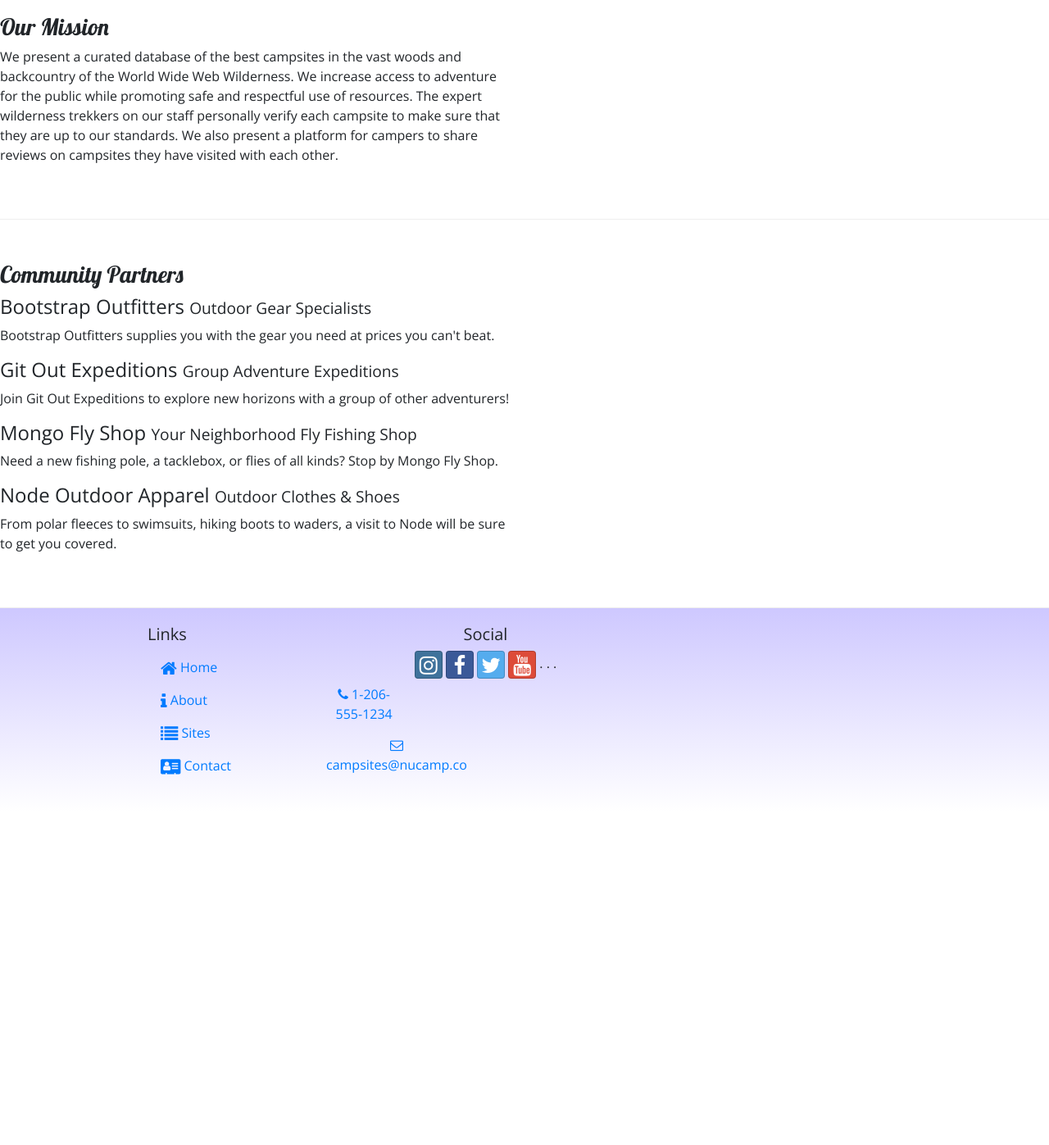
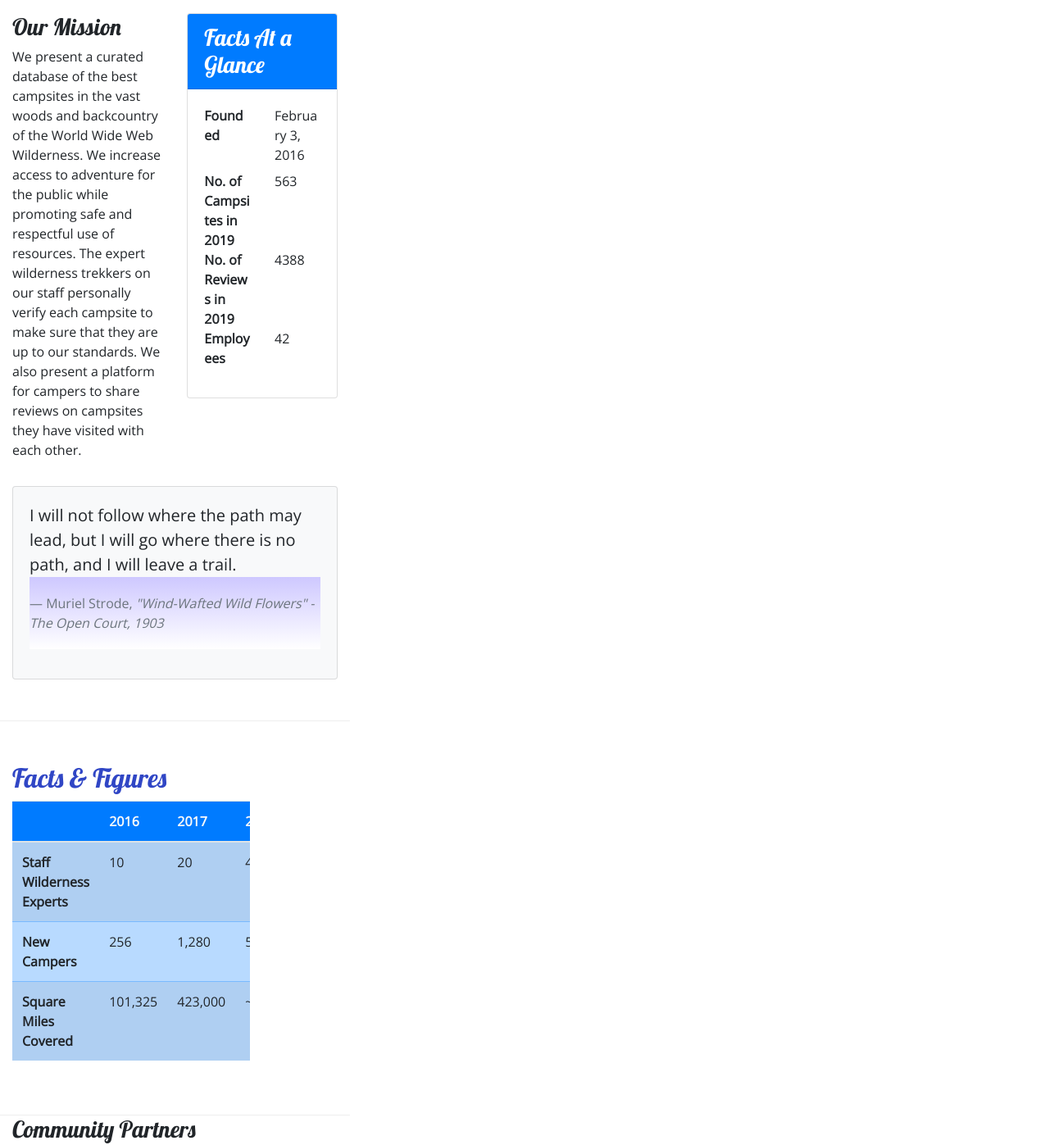
Before and after one commit to joshuakingen-commits/Bootstrap, a website: page aboutus.html in a window 1280 px wide. Shown: the part 300-1697 px from the top of the page at 82% size. Before the commit the page ends 1290 px from the top, so only its background shows below. Drawn offline with nearby package versions, Linux system fonts and the light colour scheme.

Commit message:
Tables and Cards

```diff
--- a/aboutus.html
+++ b/aboutus.html
@@ -39,15 +39,80 @@
             </div>
         </div>
 
+        <div class="col-sm-11 col-lg-4">
         <div class="row row-content">
             <div class="col-sm-6">
                 <h3>Our Mission</h3>
-                <p>We present a curated database of the best campsites in the vast woods and backcountry of the World Wide Web Wilderness. We increase access to adventure for the public while promoting safe and respectful use of resources. The expert wilderness trekkers on our staff personally verify each campsite to make sure that they are up to our standards. We also present a platform for campers to share reviews on campsites they have visited with each other.</p>
+                <p>We present a curated database of the best campsites in the vast woods and backcountry of the World Wide Web Wilderness. We increase access to adventure for the public while promoting safe and respectful use of resources. The expert wilderness trekkers on our staff personally verify each campsite to make sure that they are up to our standards. We also present a platform for campers to share reviews on campsites they have visited with  each other.</p>
+            </div>
+            <div class="col-sm-6">
+                <div class="card">
+                    <h3 class="card-header bg-primary text-white">Facts At a Glance</h3>
+                    <div class="card-body">
+                        <dl class="row">
+                            <dt class="col-6">Founded</dt>
+                            <dd class="col-6">February 3, 2016</dd>
+                            <dt class="col-6">No. of Campsites in 2019</dt>
+                            <dd class="col-6">563</dd>
+                            <dt class="col-6">No. of Reviews in 2019</dt>
+                            <dd class="col-6">4388</dd>
+                            <dt class="col-6">Employees</dt>
+                            <dd class="col-6">42</dd>
+                        </dl>
+                    </div>
+                </div>
+            </div>
+            <div class="col">
+                <div class="card bg-light mt-3">
+                    <blockquote class="blockquote card-body">
+                        <p class="mb-0">I will not follow where the path may lead, but I will go where there is no path, and I will leave a trail.</p>
+                        <footer class="blockquote-footer">Muriel Strode,
+                            <cite title="Source Title">"Wind-Wafted Wild Flowers" -
+                                The Open Court, 1903
+                            </cite>
+                        </footer>
+                    </blockquote>
+                </div>
             </div>
         </div>
+       <div class="row row-content">
+            <div class="col-sm-9">
+                <h2>Facts &amp; Figures</h2>
+                <div class="table-responsive">
+                    <table class="table table-striped">
+                        <thead>
+                            <tr class="bg-primary text-light">
+                                <th></th>
+                                <th>2016</th>
+                                <th>2017</th>
+                                <th>2018</th>
+                            </tr>
+                        </thead>
+                        <tbody class="table-primary">
+                            <tr>
+                                <th>Staff Wilderness Experts</th>
+                                <td>10</td>
+                                <td>20</td>
+                                <td>40</td>
+                            </tr>
+                            <tr>
+                                <th>New Campers</th>
+                                <td>256</td>
+                                <td>1,280</td>
+                                <td>5,360</td>
+                            </tr>
+                            <tr>
+                                <th>Square Miles Covered</th>
+                                <td>101,325</td>
+                                <td>423,000</td>
+                                <td>~3,000,000,000</td>
+                            </tr>
+                        </tbody>
+                    </table>
+                </div>
+            </div>
+       </div>
 
-        <div class="row row-content">
-            <div class="col-sm-6">
                 <h3>Community Partners</h3>
                 <h4>Bootstrap Outfitters <small>Outdoor Gear Specialists</small></h4>
                 <p>Bootstrap Outfitters supplies you with the gear you need at prices you can't beat.</p>
@@ -61,7 +126,8 @@
         </div>
     </div>
 
-    <footer>
+   <footer class="site-footer">
+
         <div class="container">
             <div class="row">
                 <div class="col-4 col-sm-2 offset-1">
@@ -79,7 +145,7 @@
                     <a class="btn btn-social-icon btn-facebook" href="http://facebook.com/"><i class="fa fa-facebook"></i></a>
                     <a class="btn btn-social-icon btn-twitter" href="http://twitter.com/"><i class="fa fa-twitter"></i></a>
                     <a class="btn btn-social-icon btn-google" href="http://youtube.com/"><i class="fa fa-youtube"></i></a>
-. . .
+</div>
 
                  <div class="col-sm-4 text-center">
                     <a role="button" class="btn btn-link" href="tel:+12065551234"><i class="fa fa-phone"></i> 1-206-555-1234</a><br />
--- a/css/styles.css
+++ b/css/styles.css
@@ -30,3 +30,8 @@ footer {
     border-bottom: 1px ridge;
     min-height: 200px;
 }
+
+.site-footer{
+    background-image: linear-gradient(#CEC8FF, white);
+    padding: 20px 0;
+}
```
Also changed, not shown: contactus.html (+2 -1 lines), index.html (+2 -1 lines).
